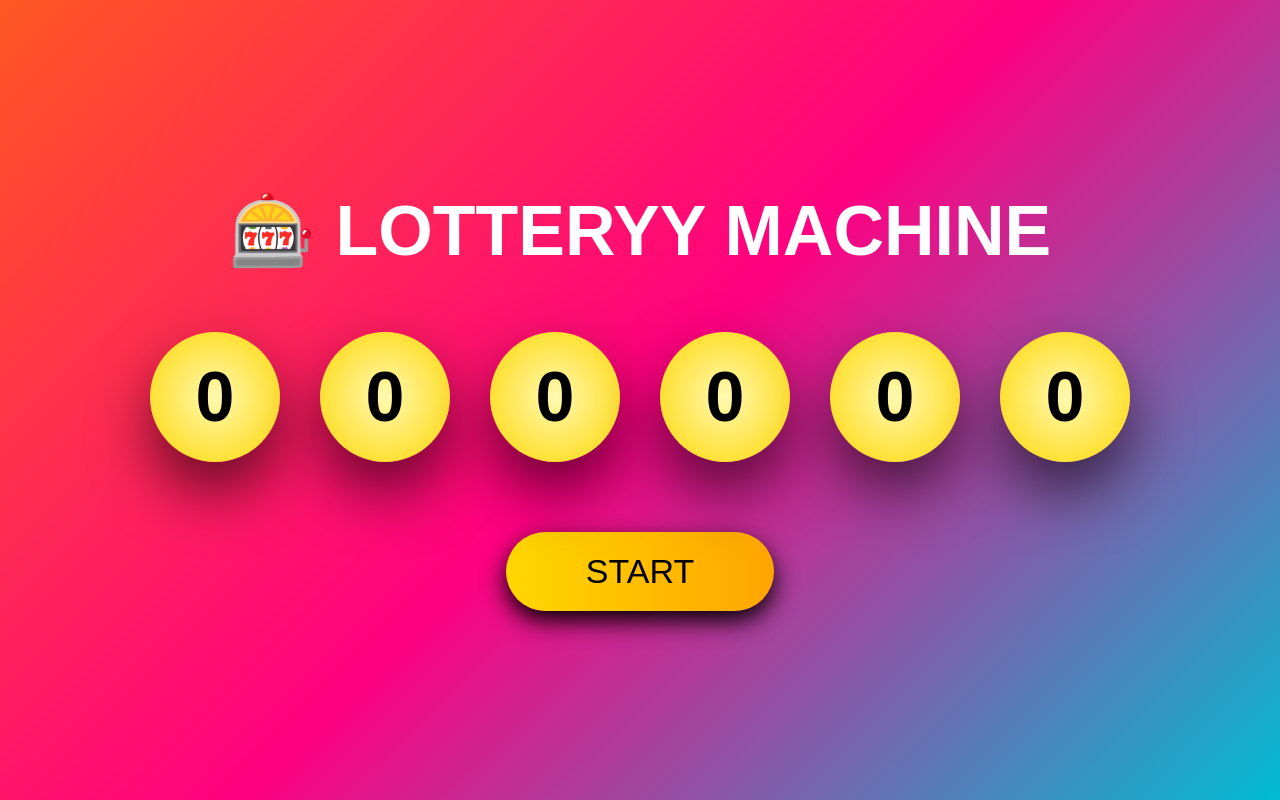
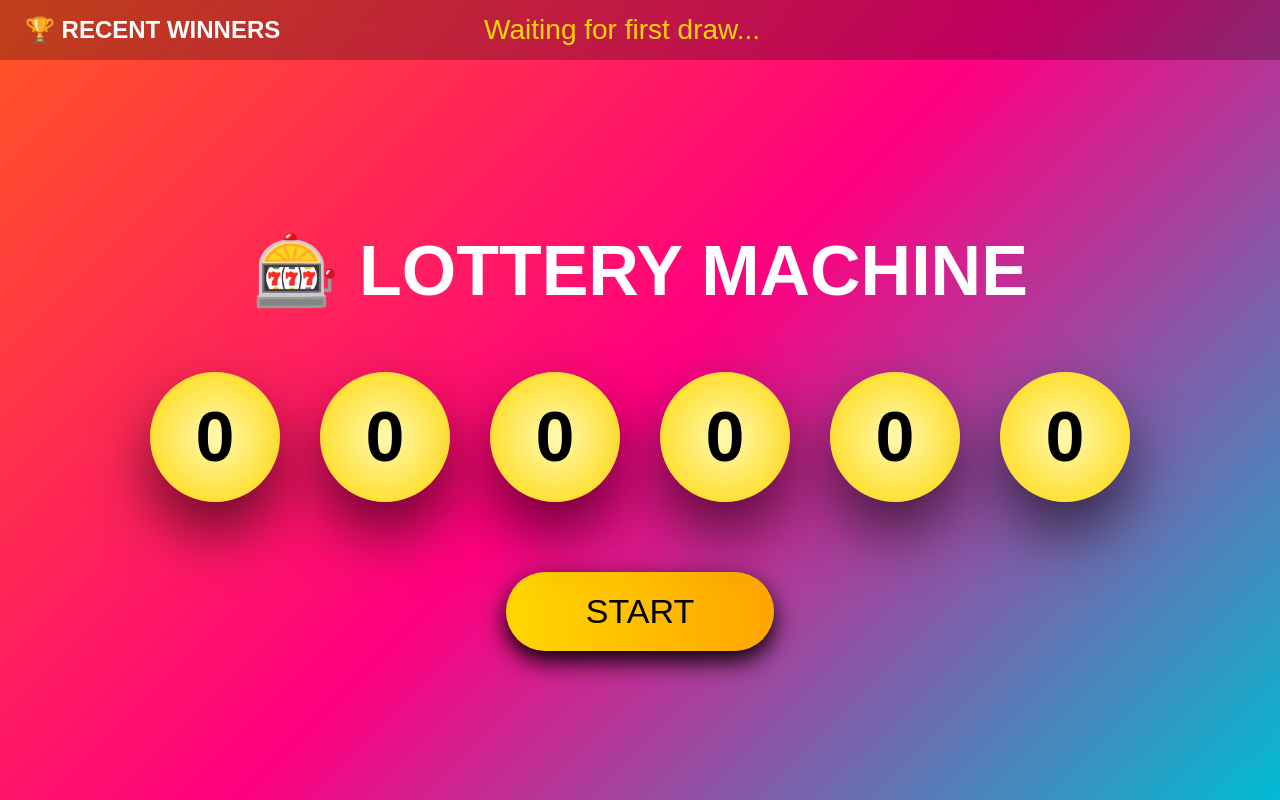
Before and after one commit to amithachar/lotterymachine, a Flask app: page / in a window 1280 px wide. Run offline with Flask 3, Linux system fonts and the light colour scheme.

Commit message:
new feature added

```diff
--- a/static/css/style.css
+++ b/static/css/style.css
@@ -15,6 +15,7 @@ justify-content:center;
 align-items:center;
 
 background:
+
 linear-gradient(
 135deg,
 #ff5722,
@@ -29,9 +30,110 @@ Arial;
 
 }
 
+/* NEWS CRAWLER */
+
+#historyBar{
+
+position:absolute;
+
+top:0;
+
+left:0;
+
+width:100%;
+
+height:60px;
+
+background:
+
+rgba(
+0,
+0,
+0,
+0.25
+);
+
+backdrop-filter:
+
+blur(
+10px
+);
+
+display:flex;
+
+align-items:center;
+
+overflow:hidden;
+
+}
+
+.history-title{
+
+padding-left:25px;
+
+color:white;
+
+font-size:24px;
+
+font-weight:bold;
+
+white-space:nowrap;
+
+}
+
+#ticker{
+
+color:
+
+gold;
+
+font-size:
+
+28px;
+
+padding-left:
+
+50px;
+
+white-space:
+
+nowrap;
+
+animation:
+
+scroll 25s linear infinite;
+
+}
+
+@keyframes scroll{
+
+0%{
+
+transform:
+
+translateX(
+100%
+)
+
+}
+
+100%{
+
+transform:
+
+translateX(
+-100%
+)
+
+}
+
+}
+
 .container{
 
 text-align:center;
+
+margin-top:80px;
 
 }
 
@@ -64,6 +166,7 @@ height:130px;
 border-radius:50%;
 
 background:
+
 radial-gradient(
 circle,
 #fff9b0,
@@ -77,14 +180,17 @@ justify-content:center;
 align-items:center;
 
 transform-style:
+
 preserve-3d;
 
 box-shadow:
+
 0 30px 60px rgba(
 0,
 0,
 0,
-0.6);
+0.6
+);
 
 }
 
@@ -94,34 +200,29 @@ font-size:70px;
 
 font-weight:bold;
 
-color:black;
-
-display:block;
-
 }
 
 .roll{
 
 animation:
+
 revolve .2s linear infinite;
 
 }
 
 @keyframes revolve{
 
-0%{
-
-transform:
-rotateX(0deg)
-rotateY(0deg);
-
-}
-
 100%{
 
 transform:
-rotateX(720deg)
-rotateY(360deg);
+
+rotateX(
+720deg
+)
+
+rotateY(
+360deg
+)
 
 }
 
@@ -142,6 +243,7 @@ border-radius:40px;
 cursor:pointer;
 
 background:
+
 linear-gradient(
 90deg,
 gold,
@@ -149,6 +251,7 @@ orange
 );
 
 box-shadow:
+
 0 10px 25px black;
 
 }
@@ -156,6 +259,9 @@ box-shadow:
 button:hover{
 
 transform:
-scale(1.08);
+
+scale(
+1.08
+);
 
 }
--- a/templates/index.html
+++ b/templates/index.html
@@ -7,7 +7,7 @@
 <meta charset="UTF-8">
 
 <title>
-3D Lottery Generation Machine
+3D Lottery Machine
 </title>
 
 <link
@@ -18,10 +18,30 @@ href="/static/css/style.css">
 
 <body>
 
+<!-- NEWS TICKER -->
+
+<div id="historyBar">
+
+<div class="history-title">
+
+🏆 RECENT WINNERS
+
+</div>
+
+<div id="ticker">
+
+Waiting for first draw...
+
+</div>
+
+</div>
+
 <div class="container">
 
 <h1>
-🎰 LOTTERYY MACHINE
+
+🎰 LOTTERY MACHINE
+
 </h1>
 
 <div id="machine">
@@ -47,6 +67,7 @@ START
 
 <script
 src="/static/js/app.js">
+
 </script>
 
 </body>
```
Also changed, not shown: static/js/app.js (+124 -29 lines).
